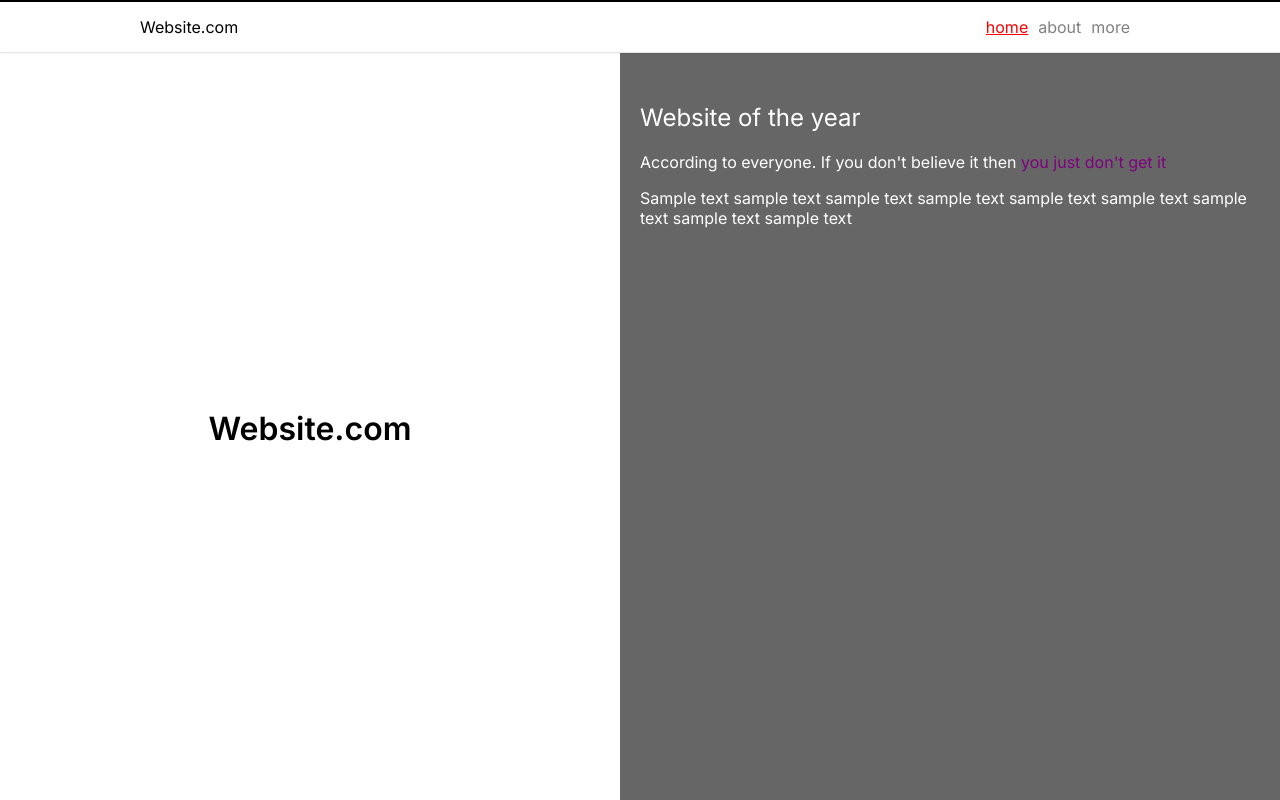
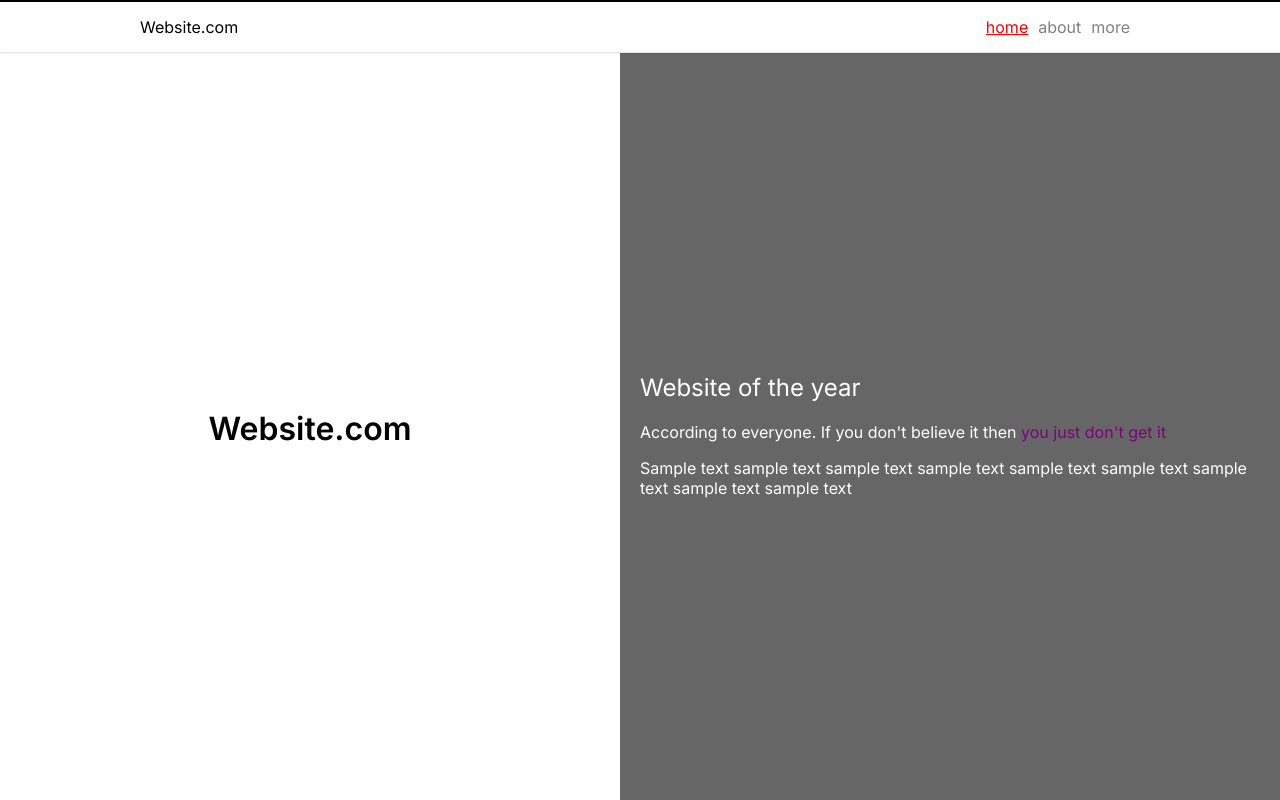
Before and after one commit to 4r5h14/Week-3-CSS-Layout, a plain HTML site: page index.html in a window 1280 px wide. Shown: the top 800 px of the page. Drawn offline with Linux system fonts and the light colour scheme; files whose address does not match are found by name.

Commit message:
updated .right padding to 300px instead of 30px

```diff
--- a/styles/style.css
+++ b/styles/style.css
@@ -62,7 +62,7 @@ main {
   background-color: rgba(0,0,0,.6);
   padding-left: 20px;
   padding-right: 20px;
-  padding-top: 30px;
+  padding-top: 300px;
   color: white;
 }
 
```
